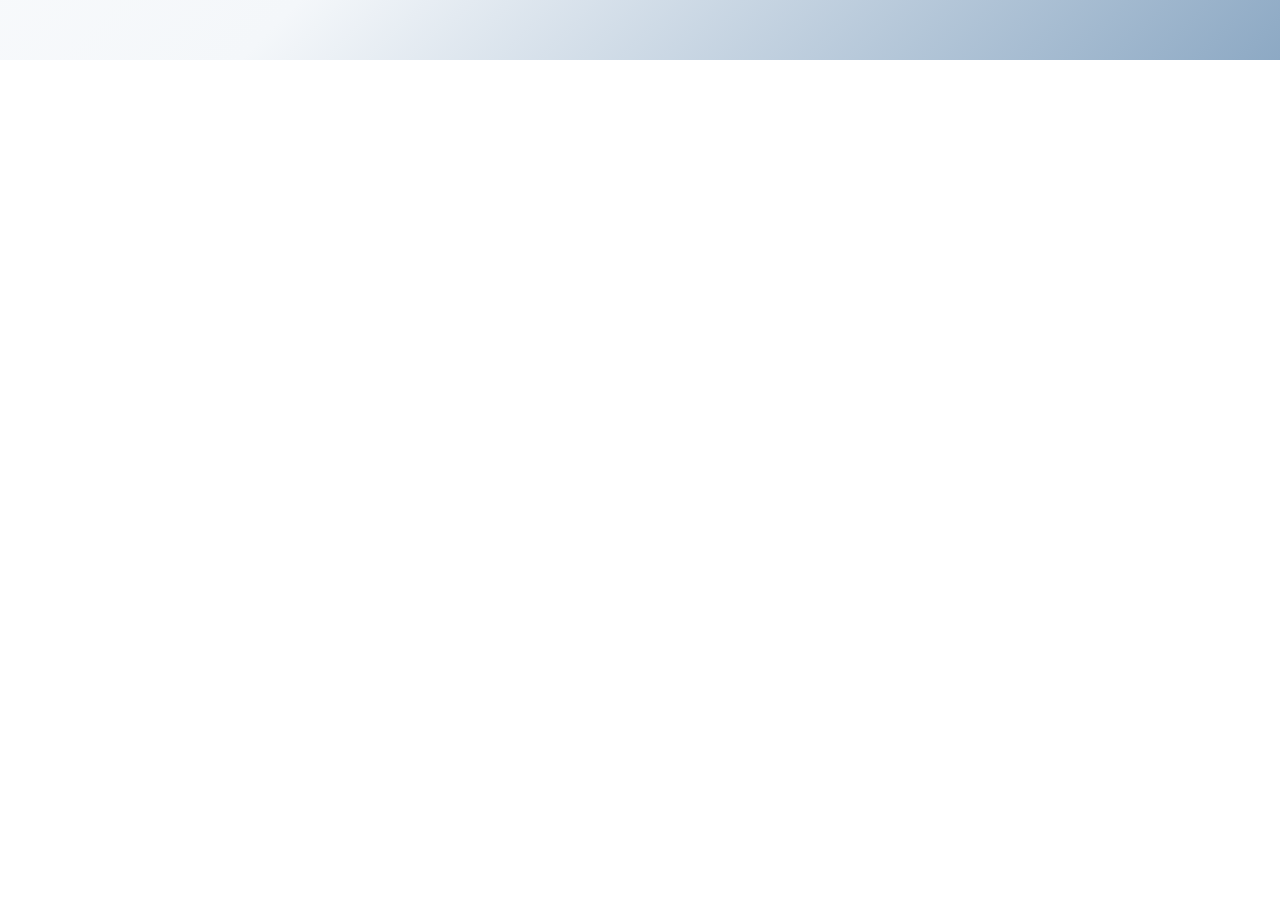
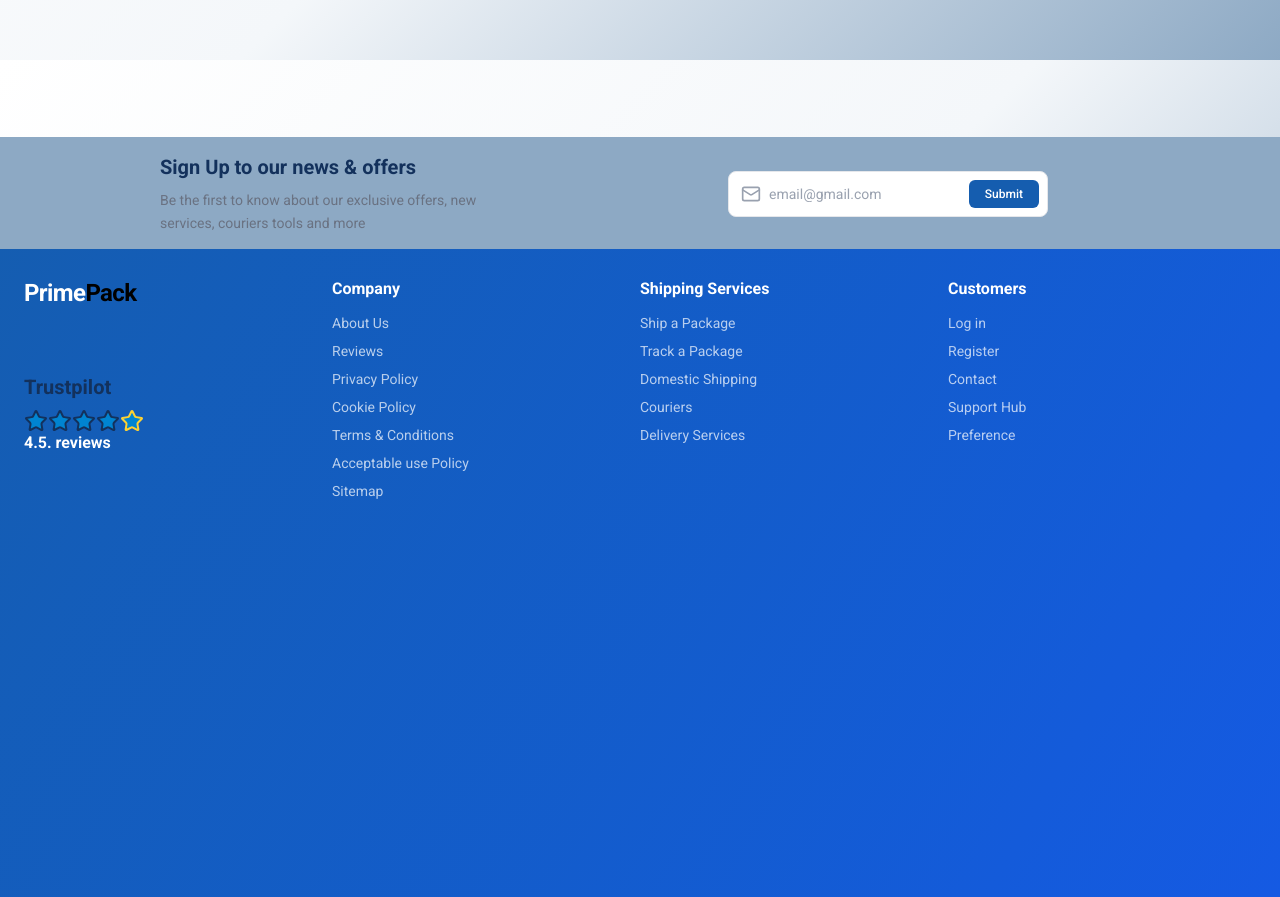
Before and after one commit to larryasure/E-commerce, a React (Vite) app in the folder client/: page / in a window 1280 px wide. Shown: the part 740-1637 px from the top of the page. Before the commit the page ends 800 px from the top, so only its background shows below. Built offline with nearby package versions, Linux system fonts and the light colour scheme; no server answers.

Commit message:
New footer

```diff
--- a/client/src/components/Footer.jsx
+++ b/client/src/components/Footer.jsx
@@ -1,12 +1,170 @@
-import React from 'react'
+import { Mail, Star } from "lucide-react";
+import { NavLink } from "react-router-dom";
 
 export default function Footer() {
+  const stars = [
+    {
+      id: 1,
+      star: Star,
+      color: "text-[#13315c]",
+    },
+
+    {
+      id: 1,
+      star: Star,
+      color: "text-[#13315c]",
+    },
+    {
+      id: 1,
+      star: Star,
+      color: "text-[#13315c]",
+    },
+
+    {
+      id: 1,
+      star: Star,
+      color: "text-[#13315c]",
+    },
+    {
+      id: 1,
+      star: Star,
+      color: "text-amber-300",
+    },
+  ];
+
   return (
     <>
+      <div className="min-h-[95vh] bg-linear-120 from-[#155daf] to-[#155ae3]">
+        <div className="bg-[#8DA9C4] h-28  px-40 grid grid-cols-2 gap-8 py-4">
+          <div className="flex flex-col gap-2 max-w-xs">
+            <h3 className="text-xl font-bold text-[#13315c]">
+              Sign Up to our news & offers
+            </h3>
+            <p className="text-sm text-gray-500 leading-relaxed">
+              Be the first to know about our exclusive offers, new services,
+              couriers tools and more
+            </p>
+          </div>
 
-      <div>
+          <div className="grid-cols-1 flex items-center justify-center ">
+            <div className="relative w-full max-w-xs overflow-hidden bg-white rounded-lg border border-gray-200">
+              <Mail className="absolute left-3 top-1/2 h-5 w-5 -translate-y-1/2 text-gray-400" />
+
+              <input
+                type="email"
+                placeholder="email@gmail.com"
+                className="w-full py-3 pl-10 pr-24 text-sm text-gray-900 placeholder:text-gray-400 focus:outline-none"
+              />
+
+              <button className="absolute right-2 top-1/2 -translate-y-1/2 rounded-md bg-[#155daf] px-4 py-1.5 text-xs font-medium text-white hover:bg-[#155ae3] cursor-pointer active:scale-110 transition-all duration-200">
+                Submit
+              </button>
+            </div>
+          </div>
+        </div>
+        <div className=" grid grid-cols-4  h-40  text-white  px-6 py-7 ">
+          {/* Logo PArt */}
+
+          <div className="grid-cols-1 flex flex-col gap-6 items-start  ">
+            <NavLink
+              to="/"
+              className="text-2xl font-extrabold tracking-tight text-white"
+            >
+              Prime<span className="text-black">Pack</span>
+            </NavLink>
+
+            <div className="flex flex-col justify-center mt-10 items-start ">
+              <p className="text-xl font-bold text-[#13315c]">Trustpilot</p>
+
+              <div className="flex gap-1 mt-2 ">
+                {stars.map((star) => (
+                  <div className="w-5 h-5 " key={star.id}>
+                    <Star className={`${star.color}  fill-sky-600`} />
+                  </div>
+                ))}
+              </div>
+              <p className="font-bold mt-0.5 ">4.5. reviews</p>
+            </div>
+          </div>
+
+          <div className="grid-cols-2 flex flex-col ">
+            <h3 className=" font-bold ">Company</h3>
+
+            <ul className="flex flex-col gap-2 mt-3">
+              <li className="text-white/70 hover:text-white cursor-pointer transition-all duration-300 text-sm">
+                About Us
+              </li>
+              <li className="text-white/70 hover:text-white cursor-pointer transition-all duration-300 text-sm">
+                Reviews
+              </li>
+              <li className="text-white/70 hover:text-white cursor-pointer transition-all duration-300 text-sm">
+                Privacy Policy
+              </li>
+              <li className="text-white/70 hover:text-white cursor-pointer transition-all duration-300 text-sm">
+                Cookie Policy
+              </li>
+              <li className="text-white/70 hover:text-white cursor-pointer transition-all duration-300 text-sm">
+                Terms & Conditions
+              </li>
+              <li className="text-white/70 hover:text-white cursor-pointer transition-all duration-300 text-sm">
+                Acceptable use Policy
+              </li>
+              <li className="text-white/70 hover:text-white cursor-pointer transition-all duration-300 text-sm">
+                Sitemap
+              </li>
+            </ul>
+          </div>
+
+          <div className="grid-cols-3 flex flex-col ">
+            <h3 className=" font-bold ">Shipping Services</h3>
+
+            <ul className="flex flex-col gap-2 mt-3">
+              <li className="text-white/70 hover:text-white cursor-pointer transition-all duration-300 text-sm">
+                Ship a Package
+              </li>
+              <li className="text-white/70 hover:text-white cursor-pointer transition-all duration-300 text-sm">
+                Track a Package
+              </li>
+              <li className="text-white/70 hover:text-white cursor-pointer transition-all duration-300 text-sm">
+                Domestic Shipping
+              </li>
+
+              <li className="text-white/70 hover:text-white cursor-pointer transition-all duration-300 text-sm">
+                Couriers
+              </li>
+              <li className="text-white/70 hover:text-white cursor-pointer transition-all duration-300 text-sm">
+                Delivery Services
+              </li>
+            </ul>
+          </div>
+
+          <div className="grid-cols-4 flex flex-col ">
+            <h3 className=" font-bold ">Customers </h3>
+
+            <ul className="flex flex-col gap-2 mt-3">
+              <li className="text-white/70 hover:text-white cursor-pointer transition-all duration-300 text-sm">
+                Log in
+              </li>
+              <li className="text-white/70 hover:text-white cursor-pointer transition-all duration-300 text-sm">
+                Register
+              </li>
+              <li className="text-white/70 hover:text-white cursor-pointer transition-all duration-300 text-sm">
+                Contact
+              </li>
+
+              <li className="text-white/70 hover:text-white cursor-pointer transition-all duration-300 text-sm">
+                Support Hub
+              </li>
+              <li className="text-white/70 hover:text-white cursor-pointer transition-all duration-300 text-sm">
+                Preference
+              </li>
+            </ul>
+          </div>
+
+        </div>
+
 
       </div>
     </>
-  )
+  );
 }
--- a/client/src/components/Navbar.jsx
+++ b/client/src/components/Navbar.jsx
@@ -25,11 +25,7 @@ export default function Navbar() {
 
           {/* Center Nav */}
           <div className="hidden md:flex items-center gap-2 bg-slate-100/70 px-4 py-1 rounded-2xl">
-            <NavLink to="/" className={navLinkStyle}>
-              Home
-            </NavLink>
-
-            <NavLink to="/product" className={navLinkStyle}>
+            <NavLink to="/products" className={navLinkStyle}>
               Products
             </NavLink>
 
@@ -130,8 +126,12 @@ export default function Navbar() {
                   Cancel
                 </button>
                 <button
-                  onClick={() => { logout();  setIsModalOpen(false)}}
-                  className="border py-2 px-4 transition-all font-medium duration-300 active:scale-110 cursor-pointer rounded-xl shadow border-red-200 bg-red-50 text-red-600">
+                  onClick={() => {
+                    logout();
+                    setIsModalOpen(false);
+                  }}
+                  className="border py-2 px-4 transition-all font-medium duration-300 active:scale-110 cursor-pointer rounded-xl shadow border-red-200 bg-red-50 text-red-600"
+                >
                   Logout
                 </button>
               </div>
--- a/client/src/main.jsx
+++ b/client/src/main.jsx
@@ -24,7 +24,7 @@ const router = createBrowserRouter([
     element: <RootLayout />,
 
     children: [
-      { index: true, element: <Home /> },
+      { index: true, element: <Products /> },
       { path: "register", element: <Register /> },
       { path: "login", element: <Login /> },
       { path: "products", element: <Products /> },
--- a/client/src/root/RootLayout.jsx
+++ b/client/src/root/RootLayout.jsx
@@ -3,14 +3,13 @@ import Footer from "../components/Footer";
 import Navbar from "../components/Navbar";
 
 export default function RootLayout() {
-
   return (
     <>
       <header>
         <Navbar />
       </header>
 
-      <main>
+      <main className="min-h-screen  px-6 py-7 ">
         <Outlet />
         <ScrollRestoration />
       </main>
```
